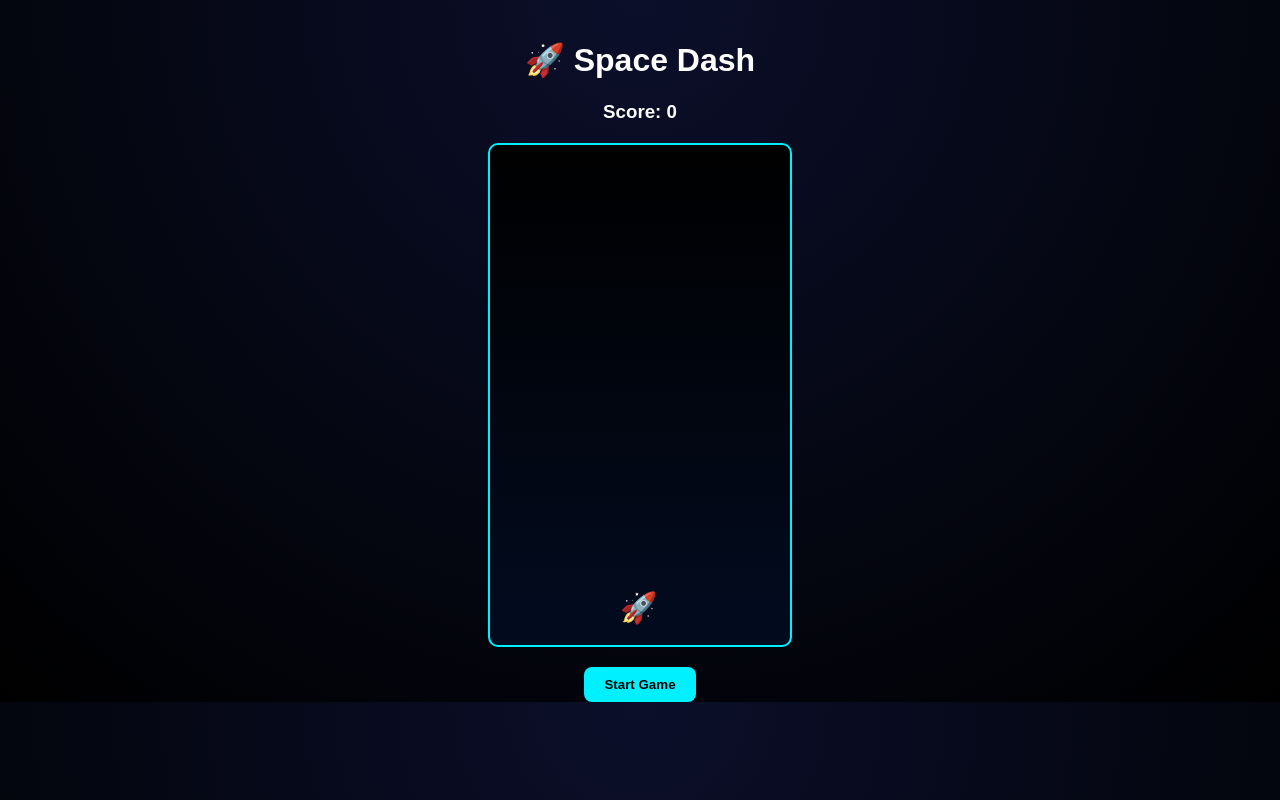
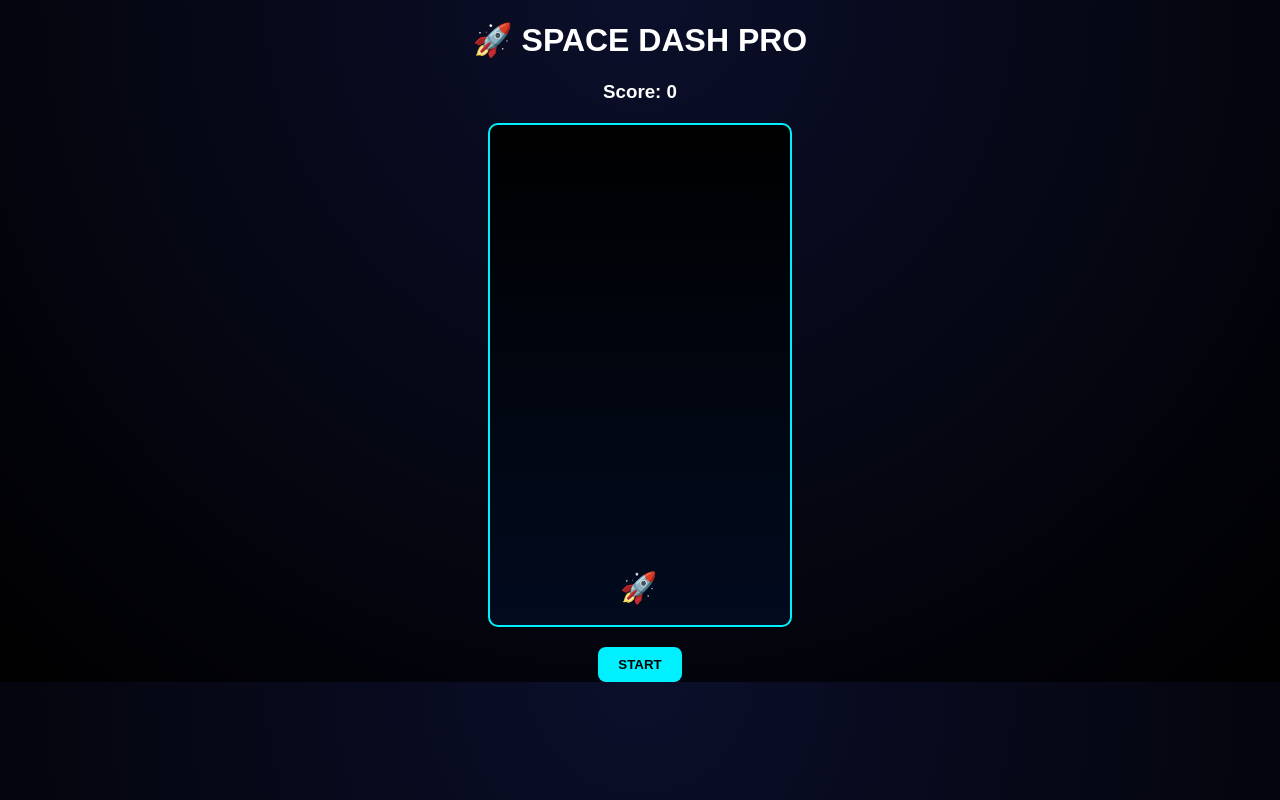
Before and after one commit to prachi1665/Space-Dash, a plain HTML site: page index.html in a window 1280 px wide. Drawn offline with Linux system fonts and the light colour scheme.

Commit message:
Update index.html

```diff
--- a/index.html
+++ b/index.html
@@ -1,23 +1,23 @@
 <!DOCTYPE html>
 <html>
 <head>
-  <title>Space Dash Game</title>
+  <title>Space Dash PRO</title>
   <meta name="viewport" content="width=device-width, initial-scale=1.0">
   <link rel="stylesheet" href="style.css">
 </head>
+
 <body>
 
-<div class="game-container">
-  <h1>🚀 Space Dash</h1>
-  <h3>Score: <span id="score">0</span></h3>
+<h1>🚀 SPACE DASH PRO</h1>
+<h3>Score: <span id="score">0</span></h3>
 
-  <div id="gameArea">
-    <div id="player">🚀</div>
-    <div id="obstacle"></div>
-  </div>
+<div id="gameArea">
+  <div id="stars"></div>
+  <div id="player">🚀</div>
+  <div id="obstacle">☄️</div>
+</div>
 
-  <button onclick="startGame()">Start Game</button>
-</div>
+<button onclick="startGame()">START</button>
 
 <script src="script.js"></script>
 </body>
```
